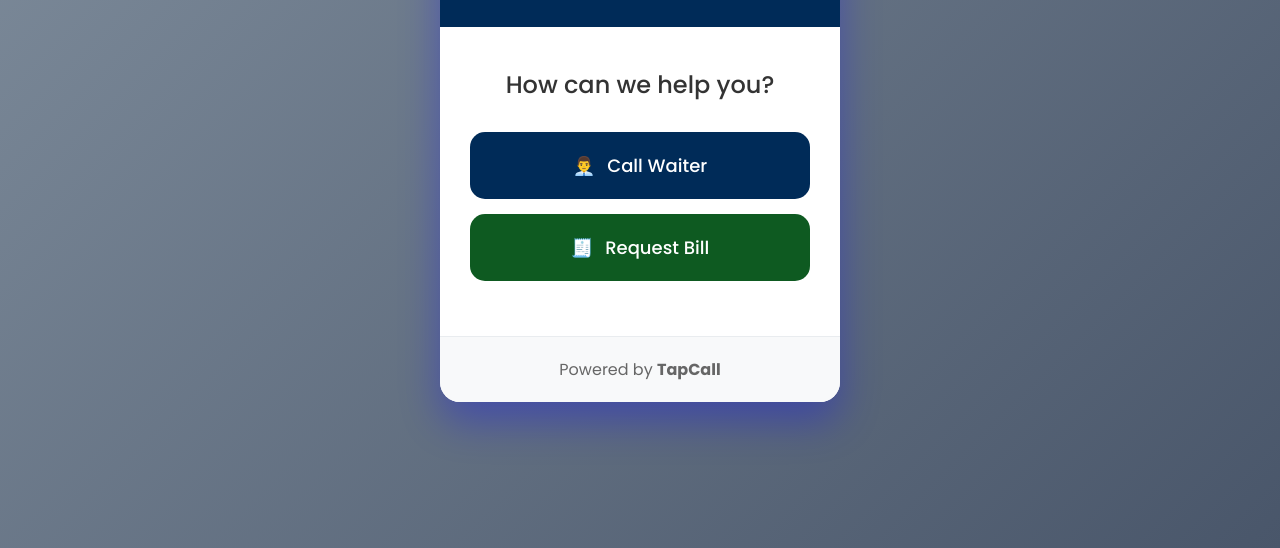
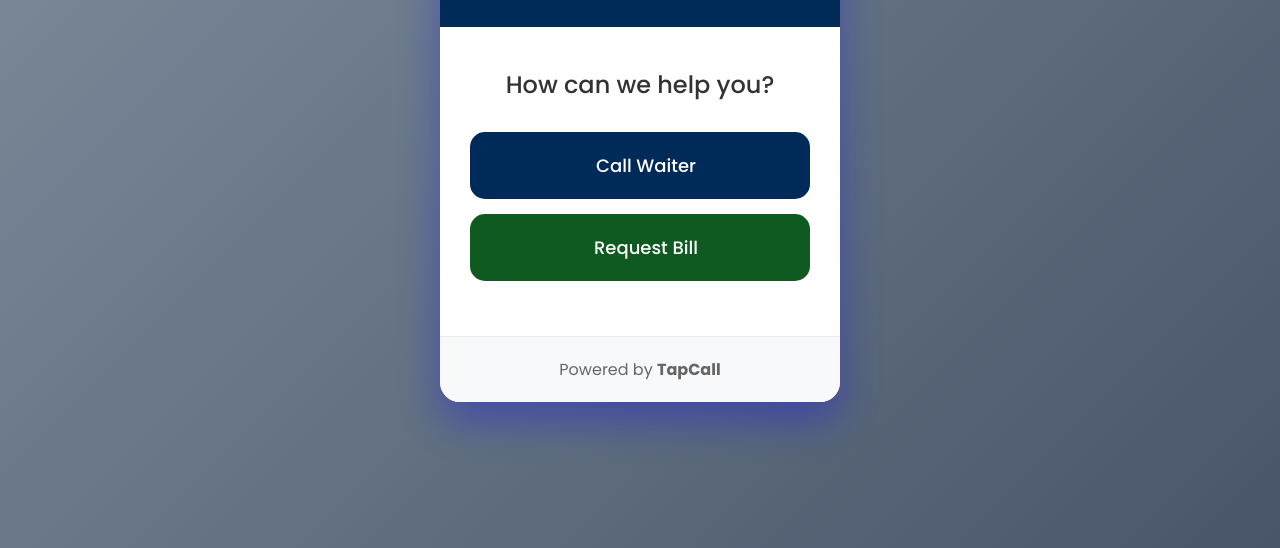
Before and after one commit to habenal/tap-call, a plain HTML site: page customer-web/index.html in a window 1280 px wide. Shown: the part 252-800 px from the top of the page. Drawn offline with nearby package versions, Linux system fonts and the light colour scheme; no server answers.

```diff
--- a/customer-web/index.html
+++ b/customer-web/index.html
@@ -21,12 +21,12 @@
                 <h2>How can we help you?</h2>
 
                 <button class="request-btn waiter-btn" onclick="callWaiter()">
-                    <span class="icon">👨‍💼</span>
+                    <span class="icon"></span>
                     <span class="text">Call Waiter</span>
                 </button>
 
                 <button class="request-btn bill-btn" onclick="requestBill()">
-                    <span class="icon">🧾</span>
+                    <span class="icon"></span>
                     <span class="text">Request Bill</span>
                 </button>
             </div>
```
